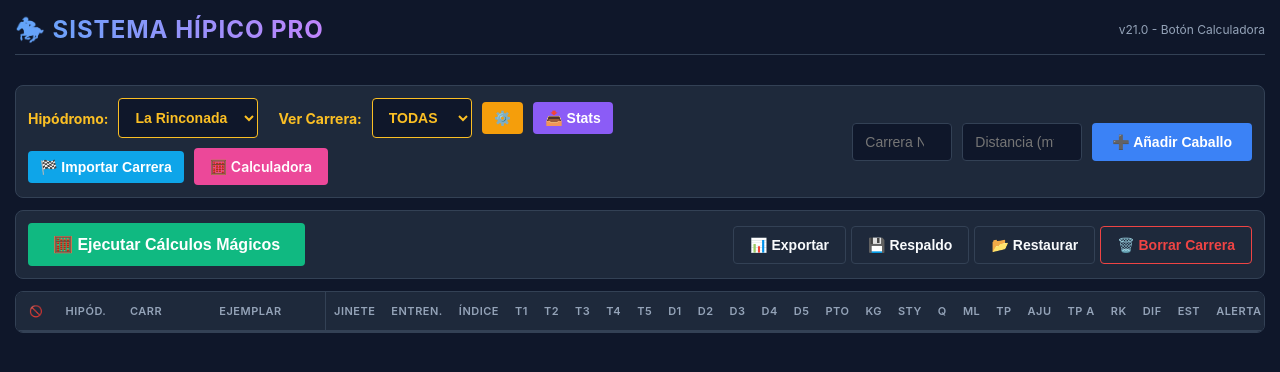
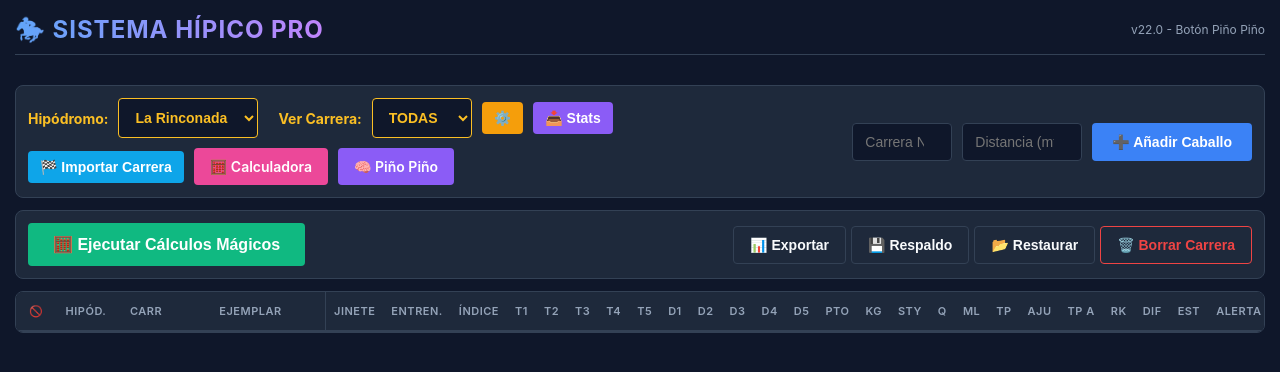
Before and after one commit to MchessBooks2025/mi-sistema-hipico, a plain HTML site: page index.html in a window 1280 px wide. Drawn offline with Linux system fonts and the light colour scheme.

Commit message:
Update index.html

```diff
--- a/index.html
+++ b/index.html
@@ -60,7 +60,7 @@
         input, select { background-color: #0f172a; border: 1px solid var(--border); color: var(--text-main); padding: 10px 12px; border-radius: 4px; font-size: 14px; outline: none; transition: border-color 0.2s; width: 100%; }
         input:focus, select:focus { border-color: var(--accent); }
 
-        button { padding: 10px 16px; border: none; border-radius: 4px; font-weight: 600; cursor: pointer; transition: all 0.2s; display: flex; align-items: center; gap: 6px; font-size: 14px; }
+        button, .btn-link { padding: 10px 16px; border: none; border-radius: 4px; font-weight: 600; cursor: pointer; transition: all 0.2s; display: flex; align-items: center; gap: 6px; font-size: 14px; text-decoration: none; }
         .btn-primary { background: var(--accent); color: white; } .btn-primary:hover { background: var(--accent-hover); }
         .btn-success { background: var(--success); color: white; } .btn-success:hover { filter: brightness(1.1); }
         .btn-danger { background: transparent; color: var(--danger); border: 1px solid var(--danger); } .btn-danger:hover { background: var(--danger); color: white; }
@@ -71,18 +71,17 @@
 
         /* BOTÓN DE LA CALCULADORA (ROSA) */
         .btn-calc {
-            background: #ec4899;
-            color: white;
-            text-decoration: none;
-            padding: 10px 16px;
-            border-radius: 4px;
-            font-weight: 600;
-            font-size: 14px;
-            display: flex;
-            align-items: center;
-            transition: 0.2s;
+            background: #ec4899; color: white; text-decoration: none; padding: 10px 16px;
+            border-radius: 4px; font-weight: 600; font-size: 14px; display: flex; align-items: center; transition: 0.2s;
         }
         .btn-calc:hover { background: #db2777; }
+
+        /* BOTÓN DE PIÑO PIÑO (MORADO) */
+        .btn-pino {
+            background: #8b5cf6; color: white; text-decoration: none; padding: 10px 16px;
+            border-radius: 4px; font-weight: 600; font-size: 14px; display: flex; align-items: center; transition: 0.2s;
+        }
+        .btn-pino:hover { background: #7c3aed; }
 
         .table-wrapper { background-color: var(--panel-bg); border: 1px solid var(--border); border-radius: 8px; overflow-x: auto; width: 100%; position: relative; }
 
@@ -144,7 +143,7 @@
 
     <header>
         <h1>🏇 SISTEMA HÍPICO PRO</h1>
-        <div style="color: var(--text-muted); font-size: 12px;">v21.0 - Botón Calculadora</div>
+        <div style="color: var(--text-muted); font-size: 12px;">v22.0 - Botón Piño Piño</div>
     </header>
 
     <div class="top-dashboard">
@@ -181,8 +180,11 @@
             <button onclick="document.getElementById('fileInputCarrera').click()" class="btn-info" style="padding: 8px 12px;" title="Sube el JSON de la carrera">🏁 Importar Carrera</button>
             <input type="file" id="fileInputCarrera" accept=".json" style="display: none;" onchange="importarCarreraJSON(event)">
 
-            <!-- EL NUEVO BOTÓN DE LA CALCULADORA -->
+            <!-- BOTÓN CALCULADORA -->
             <a href="calculadora.html" target="_blank" class="btn-calc">🧮 Calculadora</a>
+
+            <!-- BOTÓN PIÑO PIÑO -->
+            <a href="pinopino.html" target="_blank" class="btn-pino">🧠 Piño Piño</a>
         </div>
         <div class="group-inputs" style="flex: 1; justify-content: flex-end;">
             <input type="number" id="carrera" placeholder="Carrera N°" style="width: 100px; font-size: 14px;">
@@ -225,7 +227,6 @@
     <div class="modal-overlay" id="modalFormulario">
         <div class="modal-content">
             <h2>🐎 Añadir Nuevo Caballo</h2>
-
             <div class="form-grid">
                 <div class="form-group"><label>Nro del Caballo</label><input type="number" id="f_nro" placeholder="Ej: 1"></div>
                 <div class="form-group"><label>Nombre</label><input type="text" id="f_name" placeholder="Ej: First Class"></div>
@@ -238,16 +239,12 @@
             <div class="form-grid">
                 <div class="form-group"><label>T1 (Tiempo 1)</label><input type="text" id="f_t1" placeholder="Ej: 70.4"></div>
                 <div class="form-group"><label>D1 (Distancia 1)</label><input type="number" id="f_d1" placeholder="Ej: 1400"></div>
-
                 <div class="form-group"><label>T2 (Tiempo 2)</label><input type="text" id="f_t2" placeholder="Ej: 71.0"></div>
                 <div class="form-group"><label>D2 (Distancia 2)</label><input type="number" id="f_d2" placeholder="Ej: 1400"></div>
-
                 <div class="form-group"><label>T3 (Tiempo 3)</label><input type="text" id="f_t3" placeholder="Ej: 69.8"></div>
                 <div class="form-group"><label>D3 (Distancia 3)</label><input type="number" id="f_d3" placeholder="Ej: 1400"></div>
-
                 <div class="form-group"><label>T4 (Tiempo 4)</label><input type="text" id="f_t4" placeholder="Ej: 70.2"></div>
                 <div class="form-group"><label>D4 (Distancia 4)</label><input type="number" id="f_d4" placeholder="Ej: 1400"></div>
-
                 <div class="form-group"><label>T5 (Opcional)</label><input type="text" id="f_t5" placeholder="Ej: 70.1"></div>
                 <div class="form-group"><label>D5 (Opcional)</label><input type="number" id="f_d5" placeholder="Ej: 1400"></div>
             </div>
```
